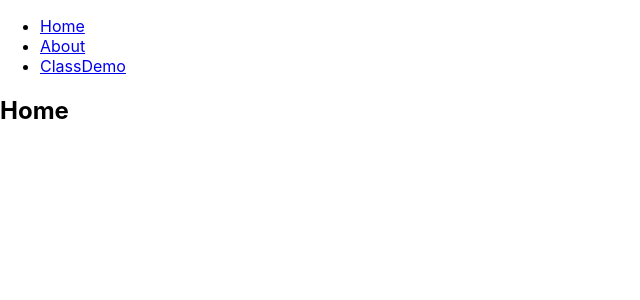
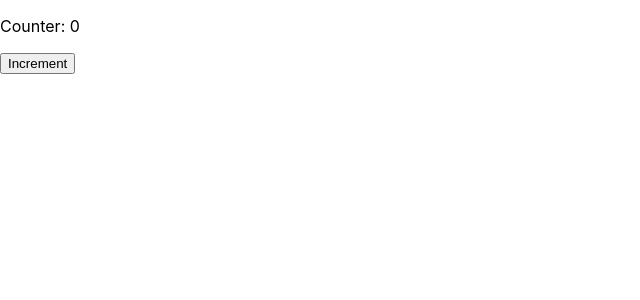
Before and after one commit to luckygxf-design/react_hello_world, a React (Create React App) app: page / in a window 1280 px wide. Shown: the top 300 px of the page, without its empty margins (0-640 px from the left). Built offline with nearby package versions, Linux system fonts and the light colour scheme.

Commit message:
增加state demo

```diff
--- a/package.json
+++ b/package.json
@@ -10,7 +10,7 @@
     "react": "^19.2.6",
     "react-dom": "^19.2.6",
     "react-router-dom": "^7.16.0",
-    "react-scripts": "5.0.1",
+    "react-scripts": "^5.0.1",
     "web-vitals": "^2.1.4"
   },
   "scripts": {
--- a/src/App.js
+++ b/src/App.js
@@ -1,7 +1,7 @@
-import logo from './logo.svg';
+// import logo from './logo.svg';
 import './App.css';
 import React from 'react'
-import ReactDOM from 'react-dom/client'
+// import ReactDOM from 'react-dom/client'
 
 import {
   BrowserRouter as Router,
--- /dev/null
+++ b/src/BlogInf.js
@@ -0,0 +1,18 @@
+function Name(props) {
+    return <h1>网站名称：{props.name}</h1>;
+}
+
+function Url(props) {
+    return <h1>网站地址：{props.name}</h1>;
+}
+
+function BlogInf() {
+    return (
+    <div>
+        <Name name='guanxianseng的网站'/>
+        <Url name='https://www.baidu.com'/>
+    </div>
+    );
+}
+
+export default BlogInf;
--- /dev/null
+++ b/src/Counter.js
@@ -0,0 +1,21 @@
+import React, {Component} from "react";
+
+class Counter extends Component {
+    constructor(props) {
+        super(props);
+        this.state = {count: 0}
+    }
+    increment = () => {
+        this.setState({count: this.state.count + 1});
+    };
+    render() {
+        return (
+            <div>
+                <p>Counter: {this.state.count}</p>
+                <button onClick={this.increment}>Increment</button>
+            </div>
+        );
+    };
+}
+
+export default Counter;
--- a/src/index.js
+++ b/src/index.js
@@ -4,11 +4,13 @@ import './index.css';
 import App from './App';
 import reportWebVitals from './reportWebVitals';
 // import FunDemo from './FunDemo'
+// import BlogInf from './BlogInf'
+import Counter from './Counter';
 
 const root = ReactDOM.createRoot(document.getElementById('root'));
 root.render(
   <React.StrictMode>
-    <App />
+    <Counter />
   </React.StrictMode>
 );
 
```
Also changed, not shown: 1 other file (tests, documents, lock files or other folders).
